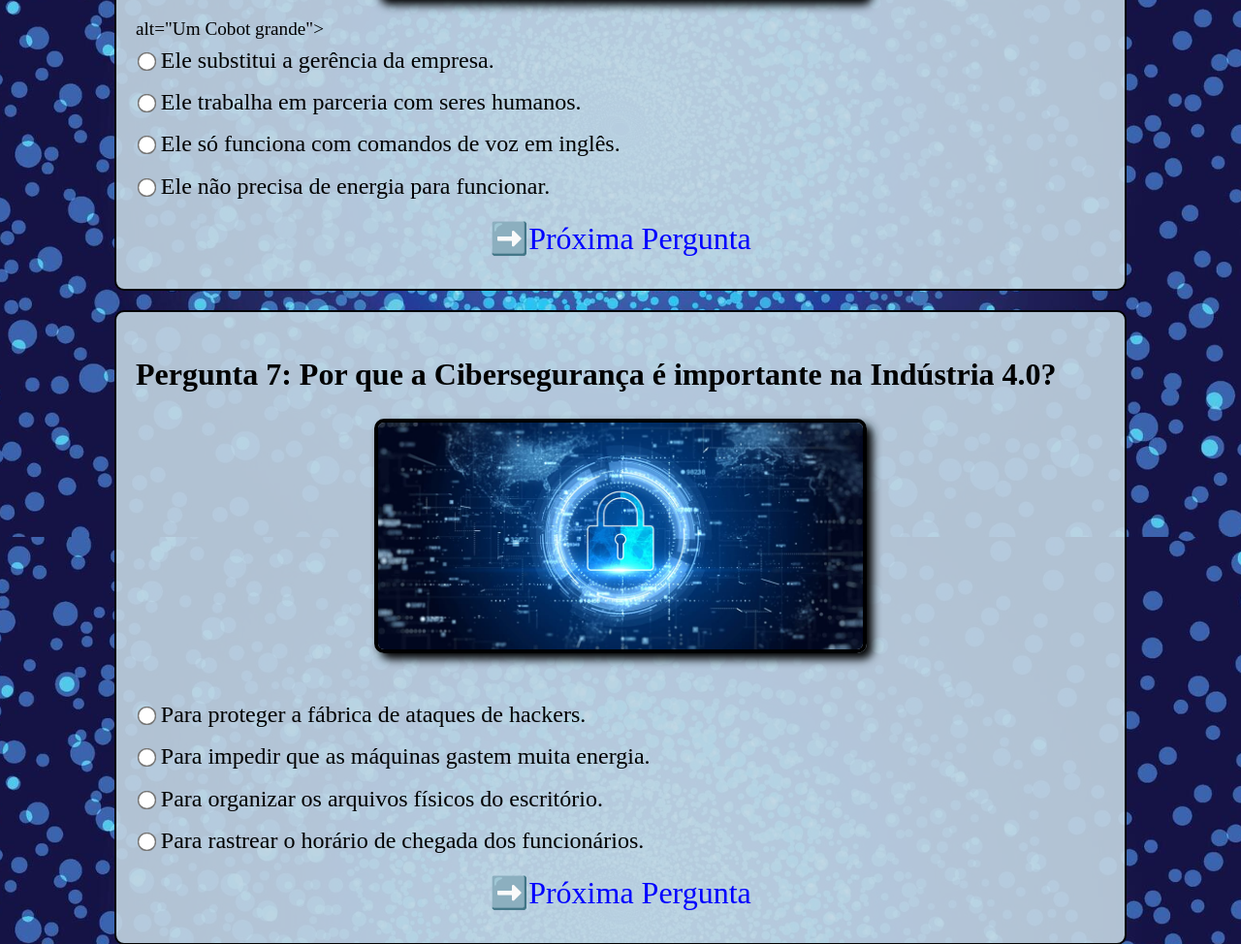
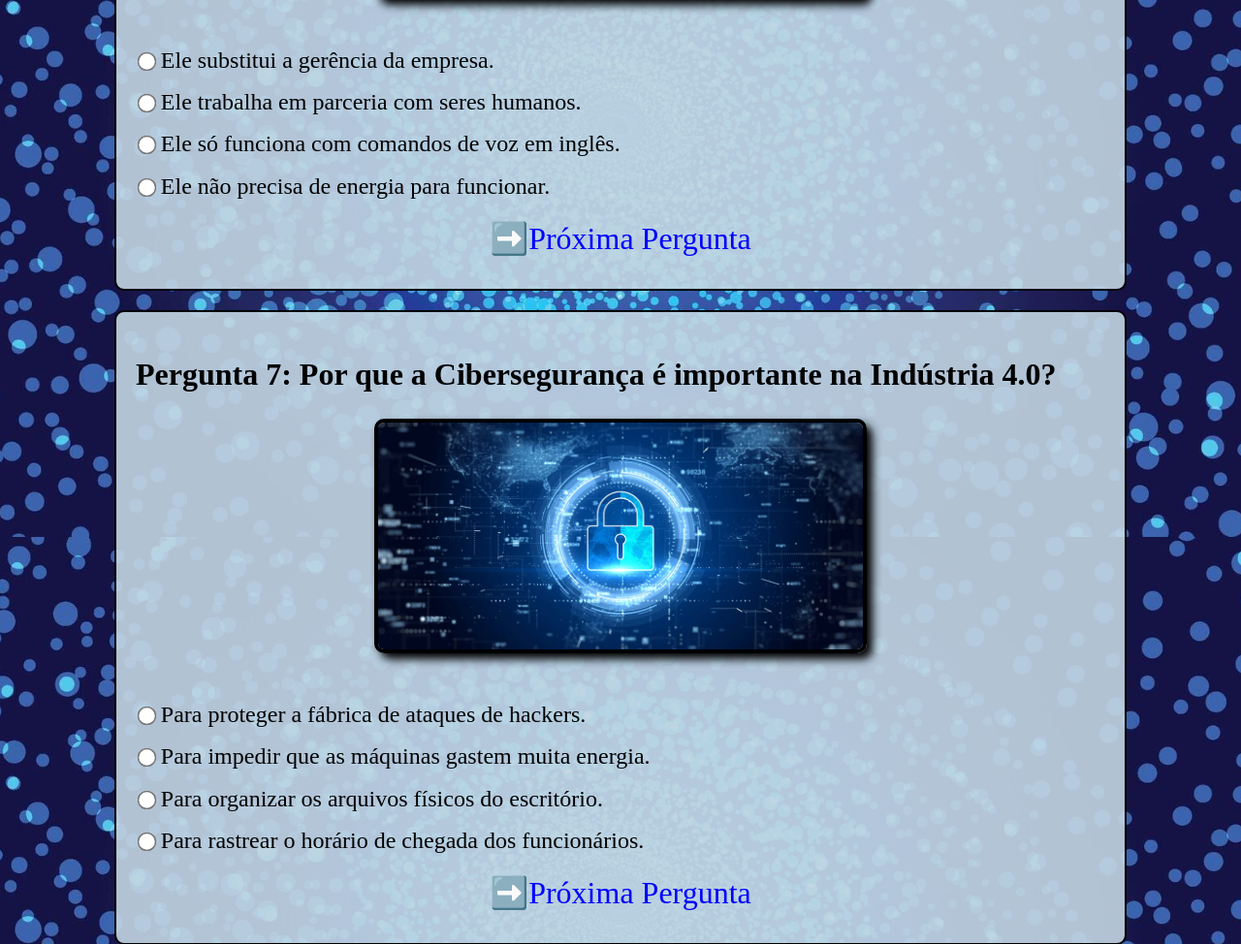
Before and after one commit to programer-davivalente/Quiz---Ind-stria-4.0, a Flask app: page / in a window 1280 px wide. Shown: the part 5046-6020 px from the top of the page at 97% size. Run offline with Flask 3, Linux system fonts and the light colour scheme.

Commit message:
Atualizar o index.html

```diff
--- a/templates/index.html
+++ b/templates/index.html
@@ -95,7 +95,7 @@
       <!--Pergunta5-->
         <section id="per5">
           <h2>Pergunta 5: A impressão 3D é um exemplo de qual processo industrial?</h2>
-            <img src="{{ url_for('static', filename='img/3D.jpg') }}"> alt="Máquina de impressão 3D"> <br> <br>
+            <img src="{{ url_for('static', filename='img/3D.jpg') }}"alt="Máquina de impressão 3D"> <br> <br>
 
             <input type="radio" value="Fundição Usinagem por Subtração" id="bolo1" name="PERGUNTA5" />
             <label for="bolo1"> Fundição Usinagem por Subtração. </label> <br />
@@ -112,7 +112,7 @@
           <h2>
             Pergunta 6: O que caracteriza um robô colaborativo (Cobot)? <br>
           </h2>
-            <img src="{{ url_for('static', filename='img/GARRAO.jpg') }}"> alt="Um Cobot grande"> <br>
+            <img src="{{ url_for('static', filename='img/GARRAO.jpg') }}alt="Um Cobot grande"> <br>
             <input type="radio" value="Ele substitui a gerência da empresa" id="esqueleto" name="PERGUNTA6" />
             <label for="esqueleto"> Ele substitui a gerência da empresa. </label> <br>
             <input type="radio" value="Ele trabalha em parceria com seres humanos" id="wither" name="PERGUNTA6" />
```
